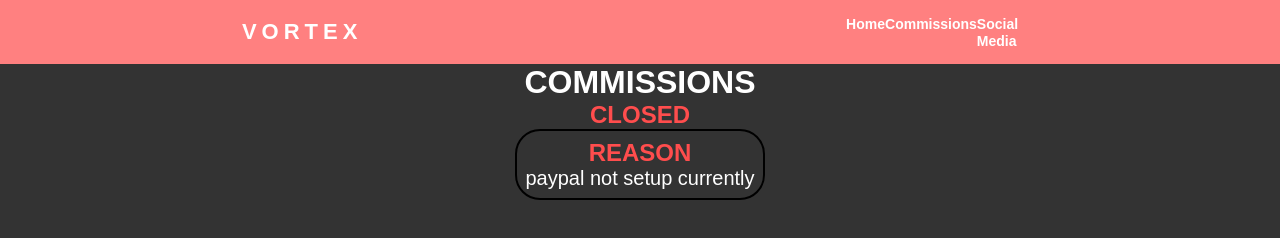
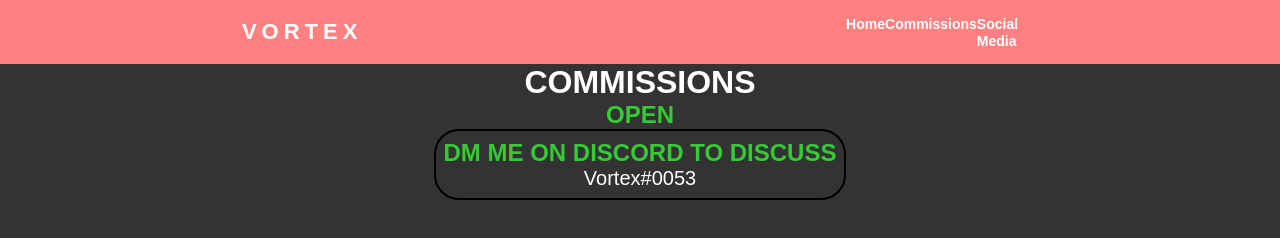
Before and after one commit to 4rh/4rh.github.io, a plain HTML site: page commissions.html in a window 1280 px wide. Drawn offline with Linux system fonts and the light colour scheme; a web font is replaced by a local one.

Commit message:
Comm open + wwwwwwwwwwwwwwwwwwwwwwwwwwwwwwwwwwwwwwwwwwwwwwwwwwwwwwwwwwwwwwwwwwwwwwwwwwwwwwwwwwwwwwwwwwwww

```diff
--- a/CSS/commissions.css
+++ b/CSS/commissions.css
@@ -5,13 +5,13 @@ h1{
 }
 
 h2{
-	color: #ff4d4d;
+	color: #33cc33;
 	text-align: center;
 	font-family: 'Bai Jamjuree', sans-serif;
 }
 
 h3{
-	color: #ff4d4d;
+	color: #33cc33;
 	text-align: center;
 	font-family: 'Bai Jamjuree', sans-serif;
 }
--- a/commissions.html
+++ b/commissions.html
@@ -32,11 +32,11 @@
 	<script src="JS/Bar.js"></script>
 	</nav>
 	<h1>COMMISSIONS</h1>
-	<h2>CLOSED</h2>
+	<h2>OPEN</h2>
 	<div class="Portions">
 		<div class="Portion">
-			<h2>REASON</h2>
-			<p>paypal not setup currently</p>
+			<h2>DM ME ON DISCORD TO DISCUSS</h2>
+			<p>Vortex#0053</p>
 		</div>
 	</div>
 </body>
```
Also changed, not shown: media.html (+3 -2 lines), w.html (+1 -1 lines), IMG/SABFADA.png (deleted), IMG/yt.png (added).
